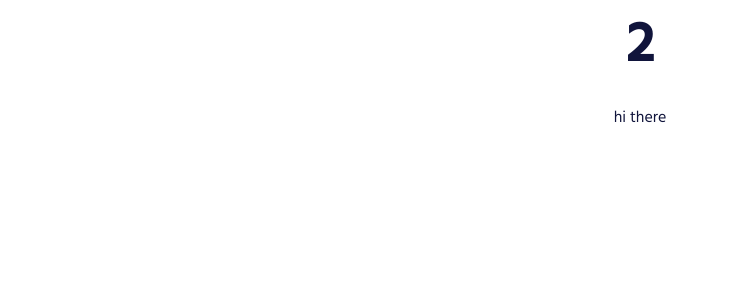
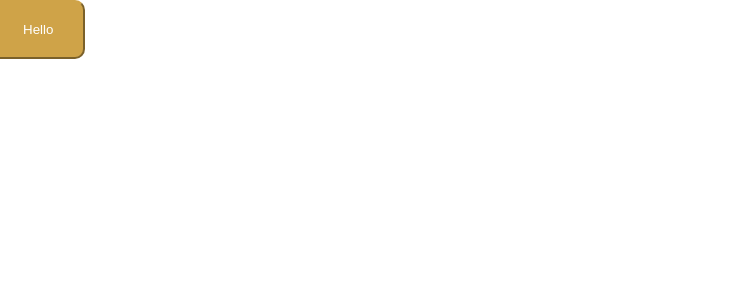
Before and after one commit to CDiala/school-finder, a React (Create React App) app in the folder client/: page / in a window 1280 px wide. Shown: the top 300 px of the page, without its empty margins (0-729 px from the left). Built offline with nearby package versions, Linux system fonts and the light colour scheme.

Commit message:
Tested the button component.

```diff
--- a/client/src/App.js
+++ b/client/src/App.js
@@ -7,12 +7,14 @@ import TestimonialCard from "./components/shared/TestimonialCard/TestimonialCard
 import { FeatureSchoolList } from "./components/shared/FeatureSchoolCard/FeatureSchoolCard";
 import ImageCarousel from "./components/shared/ImageCarousel/ImageCarousel";
 import StyledNumber from "./components/shared/StyledNumber/StyledNumber";
+import Button from "./components/shared/Button/Button";
 
 function App() {
   const objCarousel = [1, 2, 3];
   return (
     <Router>
-      <StyledNumber number={objCarousel[1]} note={"hi there"} />
+      {/* <StyledNumber number={objCarousel[1]} note={"hi there"} /> */}
+      <Button text={"Hello"} />
     </Router>
   );
 }
```
